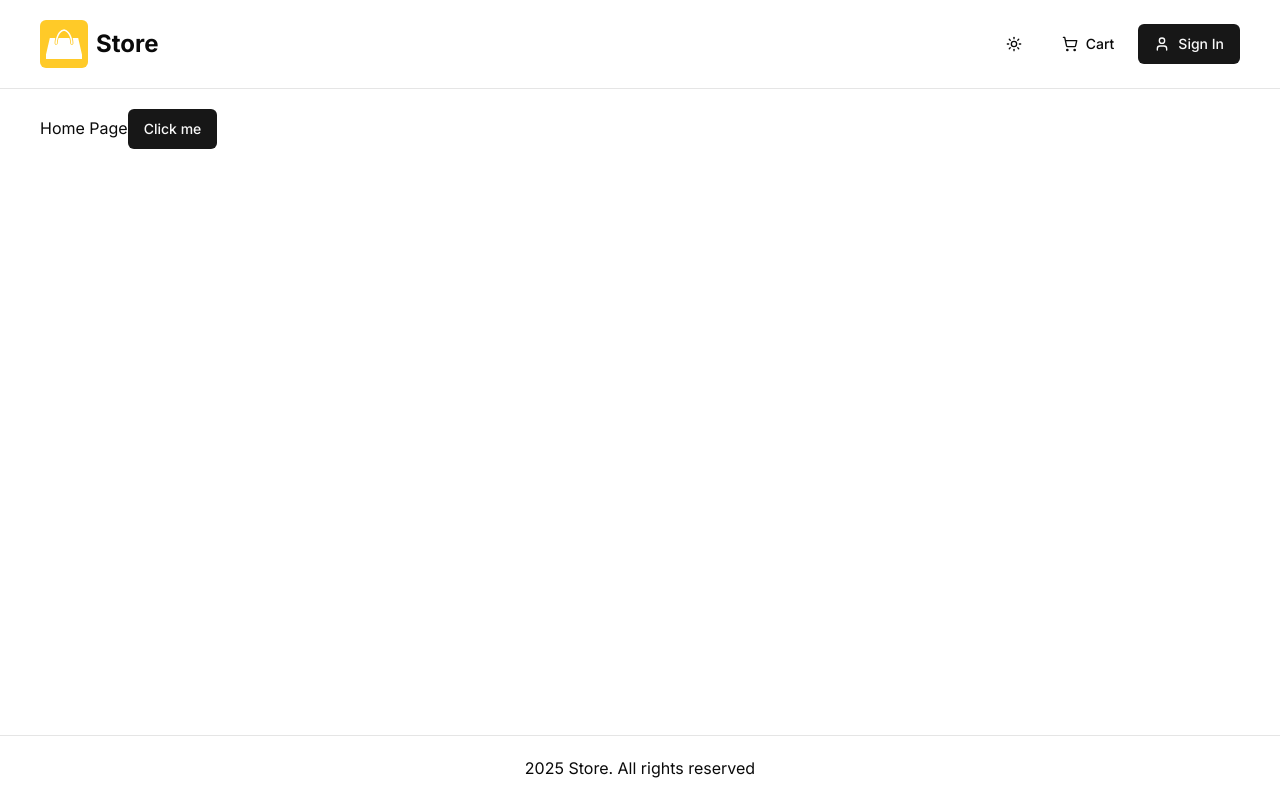
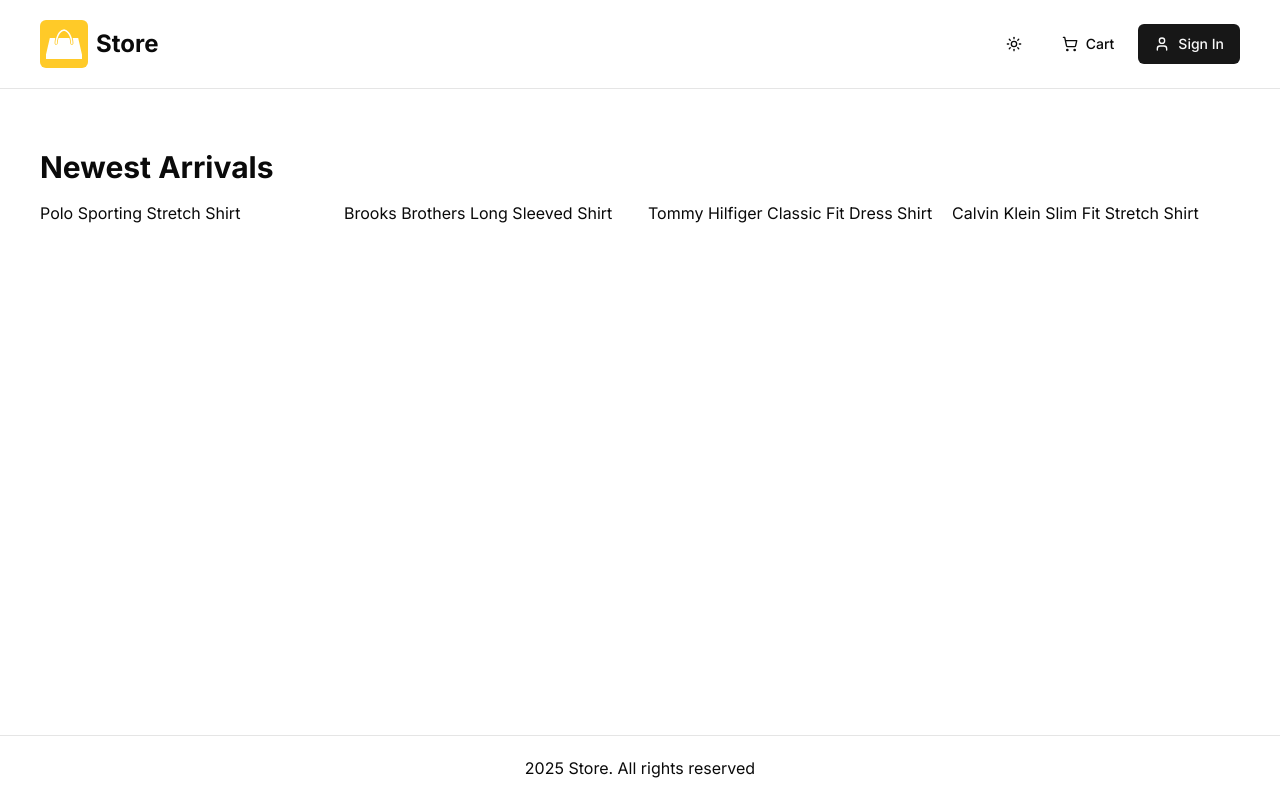
Before and after one commit to Mixeys/next-store, a Next.js app: page / in a window 1280 px wide. Built offline with nearby package versions, Linux system fonts and the light colour scheme; no server answers.

Commit message:
Create product list

```diff
--- a/app/(root)/page.tsx
+++ b/app/(root)/page.tsx
@@ -1,4 +1,5 @@
-import { Button } from '@/components/ui/button'
+import ProductList from '@/components/shared/Product/ProductList'
+import sampleData from '@/db/sample-data'
 
 export const metadata = {
 	title: 'Home',
@@ -6,10 +7,9 @@
 
 const HomePage = () => {
 	return (
-		<div>
-			Home Page
-			<Button>Click me</Button>
-		</div>
+		<>
+			<ProductList data={sampleData} title="Newest Arrivals" limit={4} />
+		</>
 	)
 }
 
--- /dev/null
+++ b/components/shared/Product/ProductList.tsx
@@ -0,0 +1,31 @@
+import React from 'react'
+
+const ProductList = ({
+	data = { products: [] },
+	title = '',
+	limit = 4,
+}: {
+	data: { products: object[] }
+	title?: string
+	limit?: number
+}) => {
+	const limitedData =
+		data?.products?.length && data.products.length > limit ? data.products.slice(0, limit) : data.products
+
+	return (
+		<div className="my-10">
+			<h1 className="h2-bold mb-4">{title}</h1>
+			{data?.products?.length ? (
+				<div className="grid grid-cols-1 sm:grid-cols-2 md:grid-cols-3 lg:grid-cols-4 gap-4">
+					{limitedData.map((product: any) => (
+						<div key={product.slug}>{product.name}</div>
+					))}
+				</div>
+			) : (
+				<p>No products</p>
+			)}
+		</div>
+	)
+}
+
+export default ProductList
--- /dev/null
+++ b/db/sample-data.ts
@@ -0,0 +1,104 @@
+const sampleData = {
+	users: [
+		{
+			name: 'John',
+			email: 'admin@example.com',
+			password: '123456',
+			role: 'admin',
+		},
+		{
+			name: 'Jane',
+			email: 'user@example.com',
+			password: '123456',
+			role: 'user',
+		},
+	],
+	products: [
+		{
+			name: 'Polo Sporting Stretch Shirt',
+			slug: 'polo-sporting-stretch-shirt',
+			category: "Men's Dress Shirts",
+			description: 'Classic Polo style with modern comfort',
+			images: ['/images/sample-products/p1-1.jpg', '/images/sample-products/p1-2.jpg'],
+			price: 59.99,
+			brand: 'Polo',
+			rating: 4.5,
+			numReviews: 10,
+			stock: 5,
+			isFeatured: true,
+			banner: '/images/banner-1.jpg',
+		},
+		{
+			name: 'Brooks Brothers Long Sleeved Shirt',
+			slug: 'brooks-brothers-long-sleeved-shirt',
+			category: "Men's Dress Shirts",
+			description: 'Timeless style and premium comfort',
+			images: ['/images/sample-products/p2-1.jpg', '/images/sample-products/p2-2.jpg'],
+			price: 85.9,
+			brand: 'Brooks Brothers',
+			rating: 4.2,
+			numReviews: 8,
+			stock: 10,
+			isFeatured: true,
+			banner: '/images/banner-2.jpg',
+		},
+		{
+			name: 'Tommy Hilfiger Classic Fit Dress Shirt',
+			slug: 'tommy-hilfiger-classic-fit-dress-shirt',
+			category: "Men's Dress Shirts",
+			description: 'A perfect blend of sophistication and comfort',
+			images: ['/images/sample-products/p3-1.jpg', '/images/sample-products/p3-2.jpg'],
+			price: 99.95,
+			brand: 'Tommy Hilfiger',
+			rating: 4.9,
+			numReviews: 3,
+			stock: 0,
+			isFeatured: false,
+			banner: null,
+		},
+		{
+			name: 'Calvin Klein Slim Fit Stretch Shirt',
+			slug: 'calvin-klein-slim-fit-stretch-shirt',
+			category: "Men's Dress Shirts",
+			description: 'Streamlined design with flexible stretch fabric',
+			images: ['/images/sample-products/p4-1.jpg', '/images/sample-products/p4-2.jpg'],
+			price: 39.95,
+			brand: 'Calvin Klein',
+			rating: 3.6,
+			numReviews: 5,
+			stock: 10,
+			isFeatured: false,
+			banner: null,
+		},
+		{
+			name: 'Polo Ralph Lauren Oxford Shirt',
+			slug: 'polo-ralph-lauren-oxford-shirt',
+			category: "Men's Dress Shirts",
+			description: 'Iconic Polo design with refined oxford fabric',
+			images: ['/images/sample-products/p5-1.jpg', '/images/sample-products/p5-2.jpg'],
+			price: 79.99,
+			brand: 'Polo',
+			rating: 4.7,
+			numReviews: 18,
+			stock: 6,
+			isFeatured: false,
+			banner: null,
+		},
+		{
+			name: 'Polo Classic Pink Hoodie',
+			slug: 'polo-classic-pink-hoodie',
+			category: "Men's Sweatshirts",
+			description: 'Soft, stylish, and perfect for laid-back days',
+			images: ['/images/sample-products/p6-1.jpg', '/images/sample-products/p6-2.jpg'],
+			price: 99.99,
+			brand: 'Polo',
+			rating: 4.6,
+			numReviews: 12,
+			stock: 8,
+			isFeatured: true,
+			banner: null,
+		},
+	],
+}
+
+export default sampleData
```
Also changed, not shown: db/seed.ts (added, +27 -0 lines).
